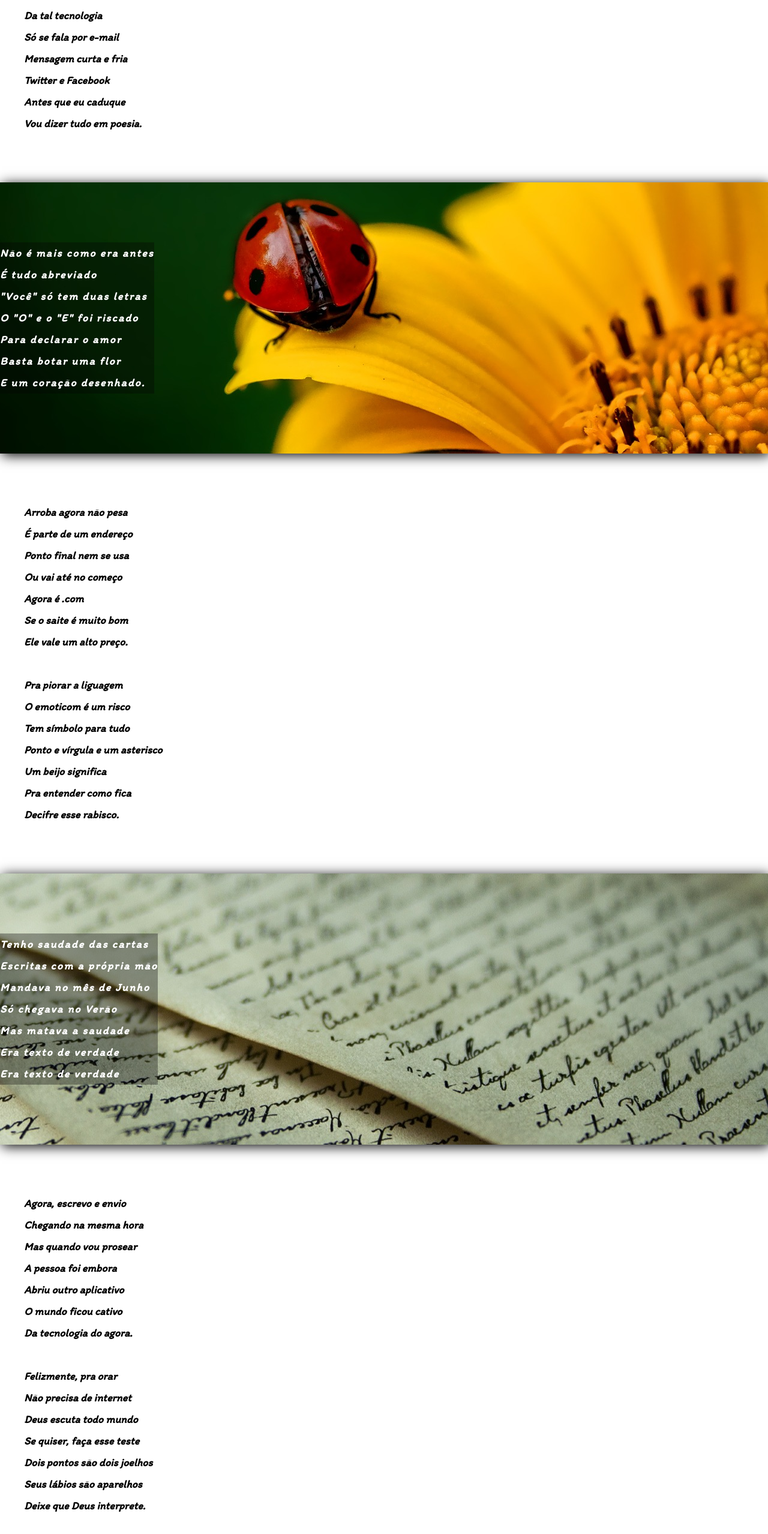
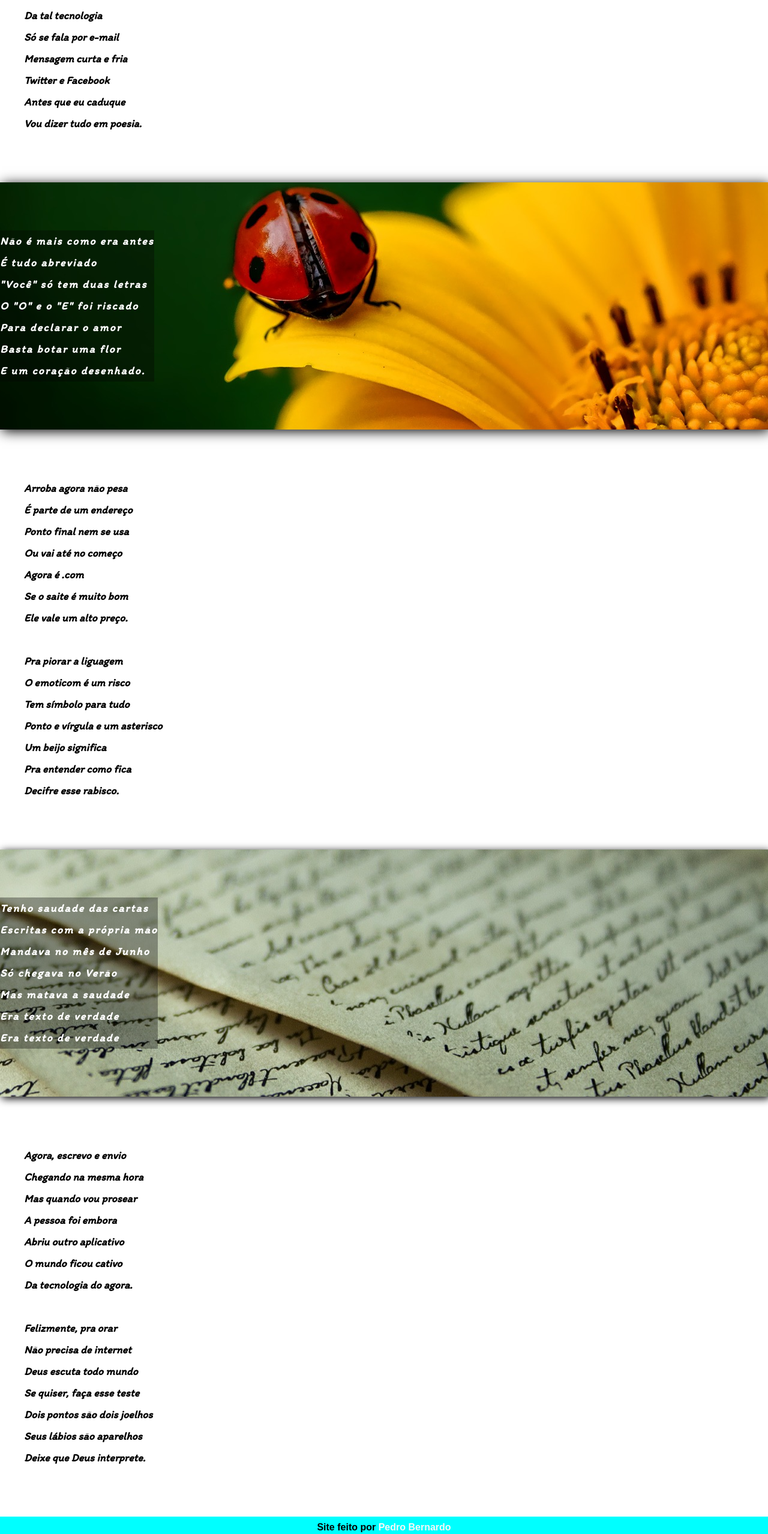
Before and after one commit to Battle150605/projeto-cordel, a plain HTML site: page index.html in a window 1280 px wide. Shown: the part 240-2797 px from the top of the page at 60% size. Drawn offline with Linux system fonts and the light colour scheme; a web font is replaced by a local one.

Commit message:
atualização do cordel

```diff
--- a/index.html
+++ b/index.html
@@ -75,6 +75,6 @@
     <p>Seus lábios são aparelhos</p>
     <p>Deixe que Deus interprete.</p>
 </article>
-<footer><p>Site feito por <a target="_blank"  href="https://github.com/Battle150605">Pedro Bernardo</a></p></footer>
+<footer><p>Site feito por <a target="_blank"  href="https://github.com/Battle150605"><Strong>Pedro Bernardo</Strong></a></p></footer>
 </body>
 </html>
--- a/page01.css
+++ b/page01.css
@@ -48,8 +48,8 @@ article { margin-top: 80px;
 .flor {
     background-image: url(imagens/background001.jpg);
     background-position: right center;
-    padding-top: 100px;
-    padding-bottom: 100px;
+    padding-top: 10vh;
+    padding-bottom: 10vh;
     background-repeat: no-repeat;
     background-attachment: scroll;
     padding-left: 0;
@@ -65,12 +65,12 @@ article { margin-top: 80px;
 .livro{
     background-image: url(imagens/background002.jpg);
     background-position: right center;
-    padding-top: 100px;
-    padding-bottom: 100px;
+    padding-top: 10vh;
+    padding-bottom: 10vh;
     background-repeat: no-repeat;
     background-attachment: scroll;
     padding-left: 0;
-    box-shadow: 3px 3px 20px 0px;
+    box-shadow: 3px 3px 13px 0px;
 }
 #livro1 {
     background-color: rgba(5, 5, 5, 0.342);
@@ -89,9 +89,12 @@ footer{
 }
 footer>p>a{
     text-decoration: none;
-    color: black;
+    color: rgb(247, 247, 247);
 }
 footer>p>a:hover{
     text-decoration: underline;
-    color: white;
+    color: rgb(190, 190, 190);
 }
+footer>p{
+    color: rgb(0, 0, 0);
+}
```
